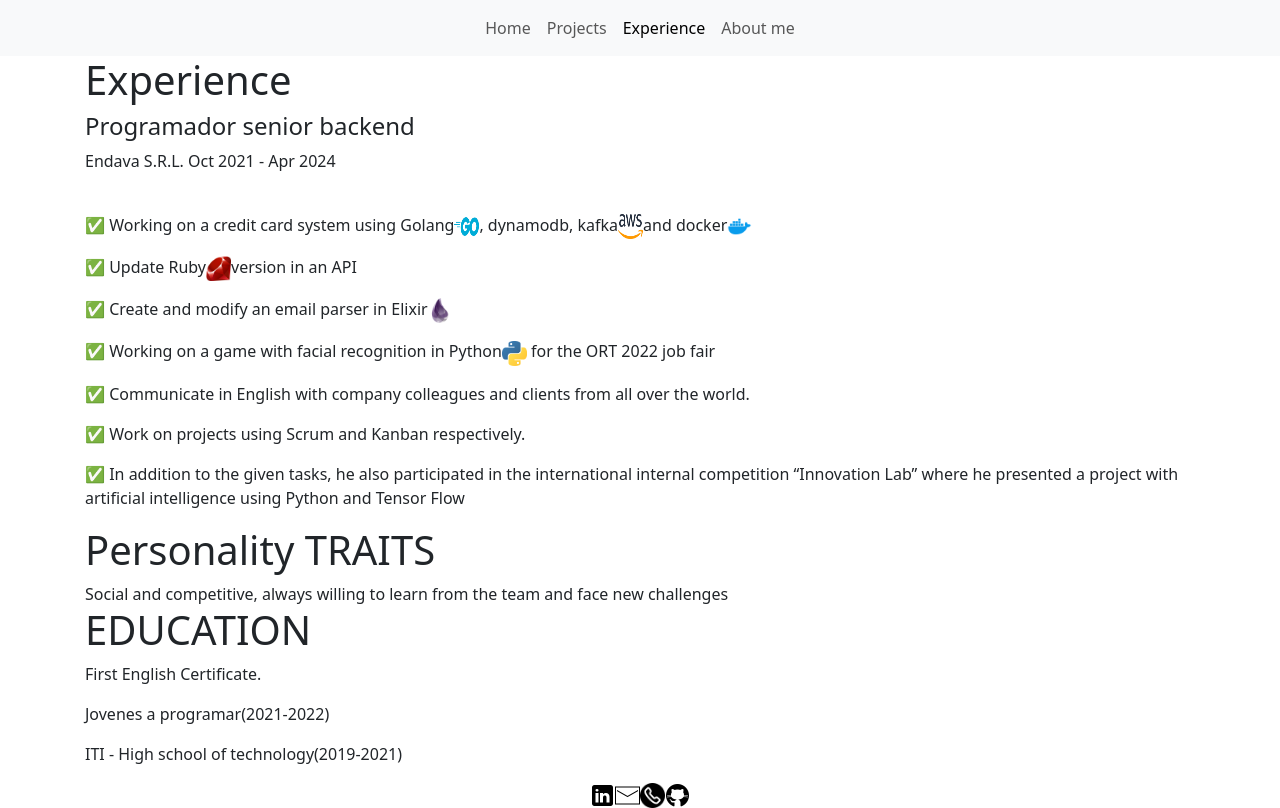
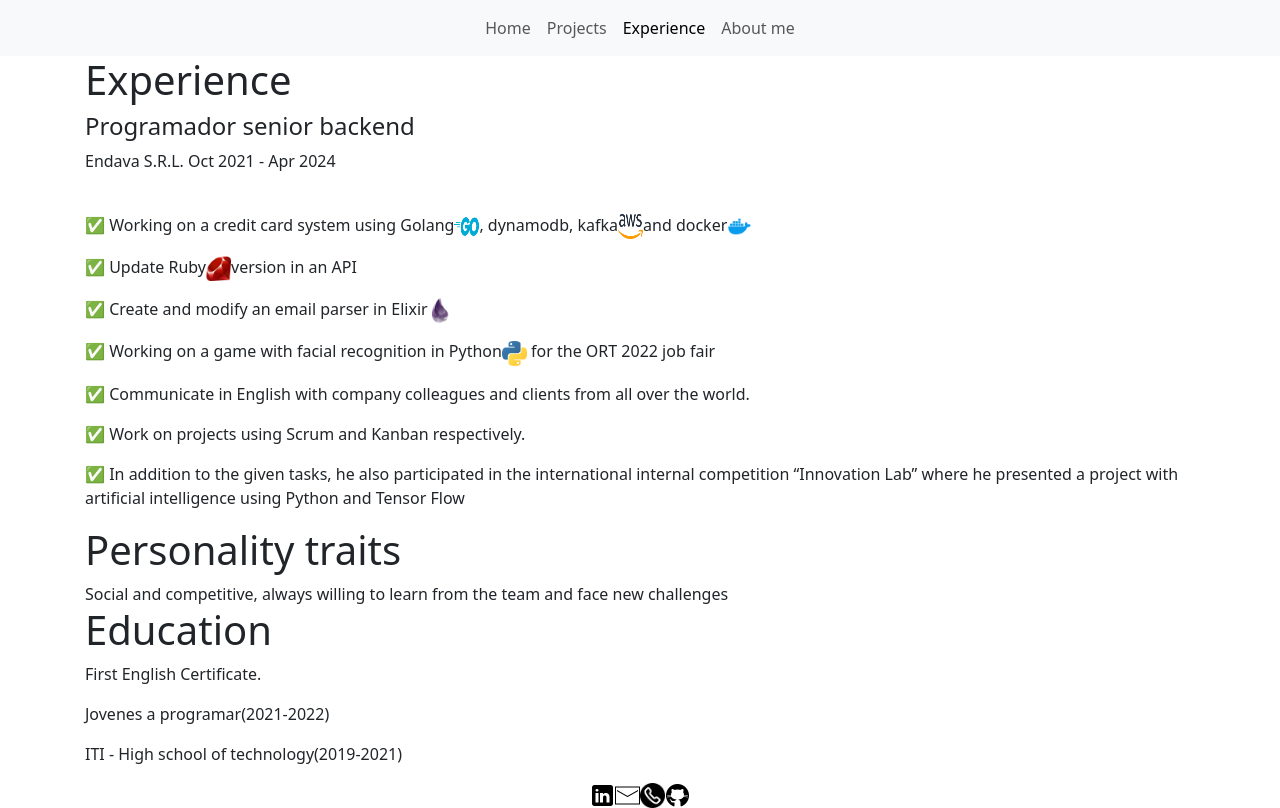
Before and after one commit to fgrana/profile-website, a React (Vite) app: page /experience in a window 1280 px wide. Built offline with nearby package versions, Linux system fonts and the light colour scheme.

Commit message:
Solved call caps title

```diff
--- a/src/pages/Experience.tsx
+++ b/src/pages/Experience.tsx
@@ -37,10 +37,10 @@
         international internal competition “Innovation Lab” where he presented a
         project with artificial intelligence using Python and Tensor Flow
       </p>
-      <h1>Personality TRAITS</h1>
+      <h1>Personality traits</h1>
       Social and competitive, always willing to learn from the team and face new
       challenges
-      <h1>EDUCATION</h1>
+      <h1>Education</h1>
       <p>First English Certificate.</p>
       <p>Jovenes a programar(2021-2022)</p>
       <p>ITI - High school of technology(2019-2021)</p>
```
Also changed, not shown: 1 other file (tests, documents, lock files or other folders).
